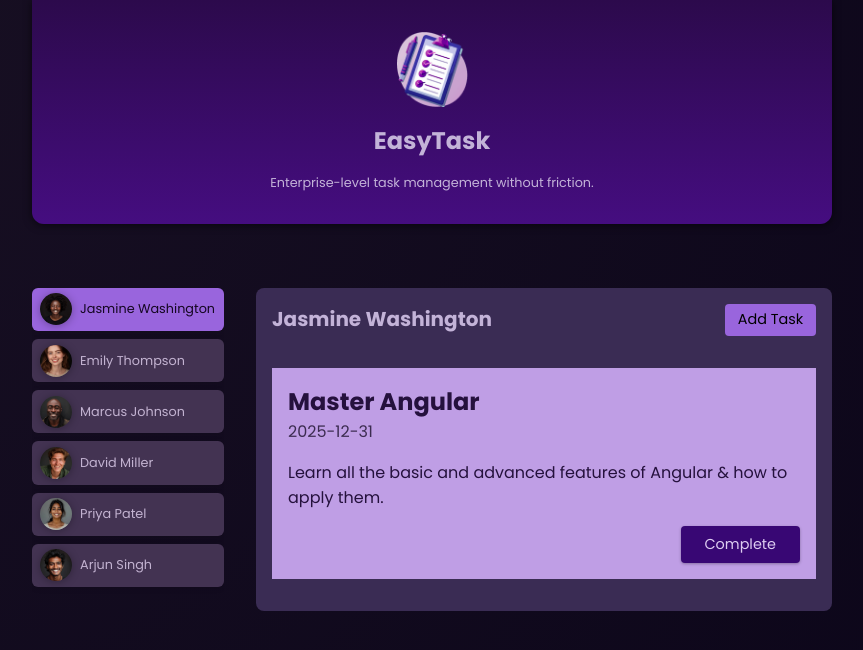
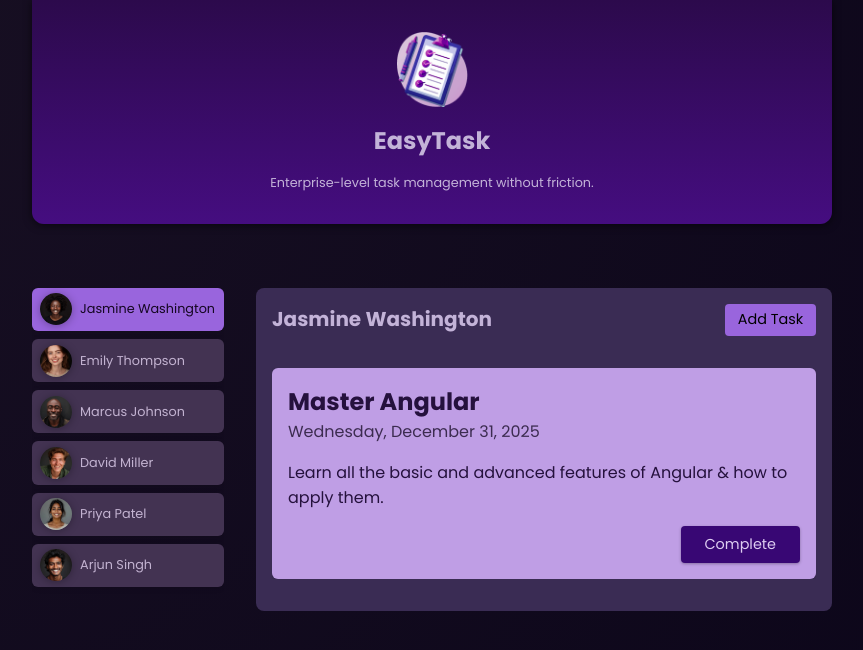
Before and after one commit to zuhair0/EasyTask-Angular, an Angular app: page / in a window 1280 px wide. Both pictures are taken after a click on the button "Jasmine Washington". Shown: the top 650 px of the page, without its empty margins (208-1071 px from the left). Built offline with nearby package versions, Linux system fonts and the light colour scheme.

Commit message:
created card component for ng-content feature of angular

```diff
--- /dev/null
+++ b/src/app/components/shared/card/card.component.css
@@ -0,0 +1,5 @@
+div {
+    border-radius: 6px;
+    box-shadow: 0 1px 6px rgba(0, 0, 0, 0.1);
+    overflow: hidden;
+  }
--- /dev/null
+++ b/src/app/components/shared/card/card.component.html
@@ -0,0 +1,4 @@
+<div>
+    <!-- ng-content will use the markup(html) of the component in which it will used a wrapper like in user component -->
+    <ng-content />
+</div>
--- a/src/app/components/tasks/task/task.component.html
+++ b/src/app/components/tasks/task/task.component.html
@@ -1,8 +1,10 @@
-<article>
-    <h2>{{tasksdata.title}}</h2>
-    <time>{{tasksdata.dueDate}}</time>
-    <p>{{tasksdata.summary}}</p>
+<app-card>
+  <article>
+    <h2>{{ tasksdata.title }}</h2>
+    <time>{{ tasksdata.dueDate | date:'fullDate'}}</time>
+    <p>{{ tasksdata.summary }}</p>
     <p class="actions">
-        <button (click)="taskCompleted()">Complete</button>
+      <button (click)="taskCompleted()">Complete</button>
     </p>
-</article>
+  </article>
+</app-card>
--- a/src/app/components/tasks/task/task.component.ts
+++ b/src/app/components/tasks/task/task.component.ts
@@ -1,5 +1,7 @@
 import { Component,EventEmitter,Input, Output } from '@angular/core';
 import { taskObject } from './task.model';
+import { CardComponent } from "../../shared/card/card.component";
+import { DatePipe } from '@angular/common';
 // interface taskObject  {
 // id :string;
 // userId: string;
@@ -9,7 +11,7 @@ import { taskObject } from './task.model';
 // }
 @Component({
   selector: 'app-task',
-  imports: [],
+  imports: [CardComponent, DatePipe],
   templateUrl: './task.component.html',
   styleUrl: './task.component.css'
 })
--- a/src/app/components/user/user.component.html
+++ b/src/app/components/user/user.component.html
@@ -1,8 +1,8 @@
 
-<div>
+<app-card>
     <!-- class bingin in anguklar is done by [class.classname] -->
     <button [class.active]="isSelected" (click)="onSeletedUser()">
         <img [src]='imagePath' [alt]="user.name"/>
         <span>{{ user.name }}</span>
     </button>
-</div>
+</app-card>
--- a/src/app/components/user/user.component.ts
+++ b/src/app/components/user/user.component.ts
@@ -1,6 +1,7 @@
 import { Component, computed, EventEmitter, input, Input, output, Output } from '@angular/core';
 import { CommonModule } from '@angular/common';
 import { User } from './user.model';
+import { CardComponent } from "../shared/card/card.component";
 // we can create User type
 // type User = {
 //   id: string,
@@ -16,7 +17,7 @@ import { User } from './user.model';
 // }
 @Component({
   selector: 'app-user',
-  imports: [CommonModule],
+  imports: [CommonModule, CardComponent],
   templateUrl: './user.component.html',
   styleUrl: './user.component.css'
 })
```
Also changed, not shown: src/app/components/shared/card/card.component.ts (added, +11 -0 lines), src/app/components/tasks/tasks.component.html (+5 -2 lines), 1 other file (tests, documents, lock files or other folders).
